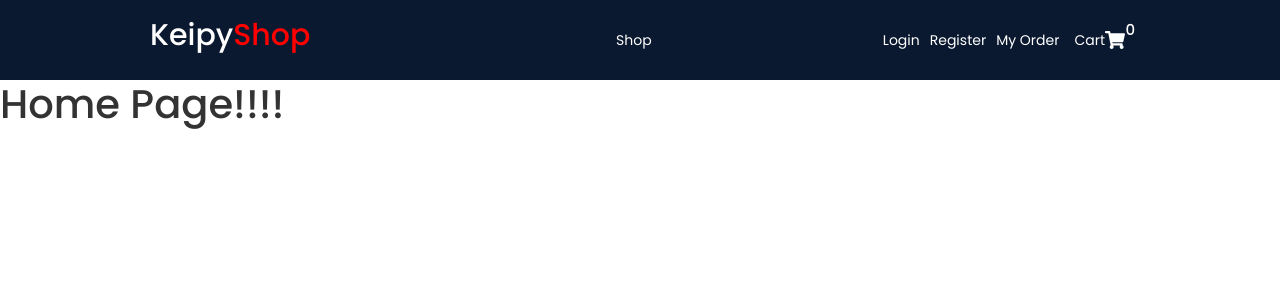
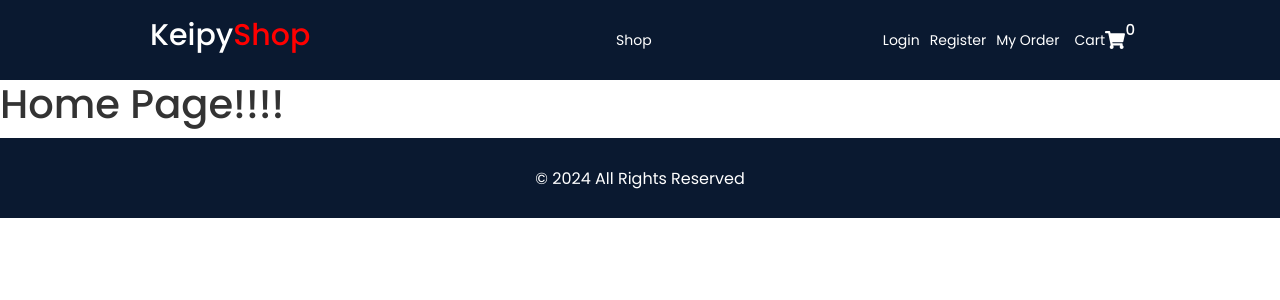
Before and after one commit to kevinandris/Advanced_MERN_E-commerce, a React (Create React App) app in the folder frontend/: page / in a window 1280 px wide. Shown: the top 300 px of the page. Built offline with nearby package versions, Linux system fonts and the light colour scheme.

Commit message:
Footer added

```diff
--- a/frontend/src/App.js
+++ b/frontend/src/App.js
@@ -1,6 +1,7 @@
 import { BrowserRouter, Route, Routes } from "react-router-dom";
 import Home from "./pages/home/Home";
 import Header from "./components/header/Header";
+import Footer from "./components/footer/Footer";
 
 function App() {
   return (
@@ -10,6 +11,7 @@
         <Routes>
           <Route path="/" element={<Home />} />
         </Routes>
+        <Footer />
       </BrowserRouter>
     </>
   );
--- /dev/null
+++ b/frontend/src/components/footer/Footer.js
@@ -0,0 +1,14 @@
+import React from "react";
+import styles from "./Footer.module.scss";
+
+const Footer = () => {
+  // ! To get the current year
+  const date = new Date();
+  const year = date.getFullYear;
+
+  return (
+    <div className={styles.footer}>&copy; {year} 2024 All Rights Reserved</div>
+  );
+};
+
+export default Footer;
--- /dev/null
+++ b/frontend/src/components/footer/Footer.module.scss
@@ -0,0 +1,12 @@
+.footer {
+  background-color: var(--dark-blue);
+  color: #fff;
+  font-size: 1.6rem;
+  display: flex;
+  justify-content: center;
+  align-items: center;
+  height: 8rem;
+  p {
+    color: #fff;
+  }
+}
```
